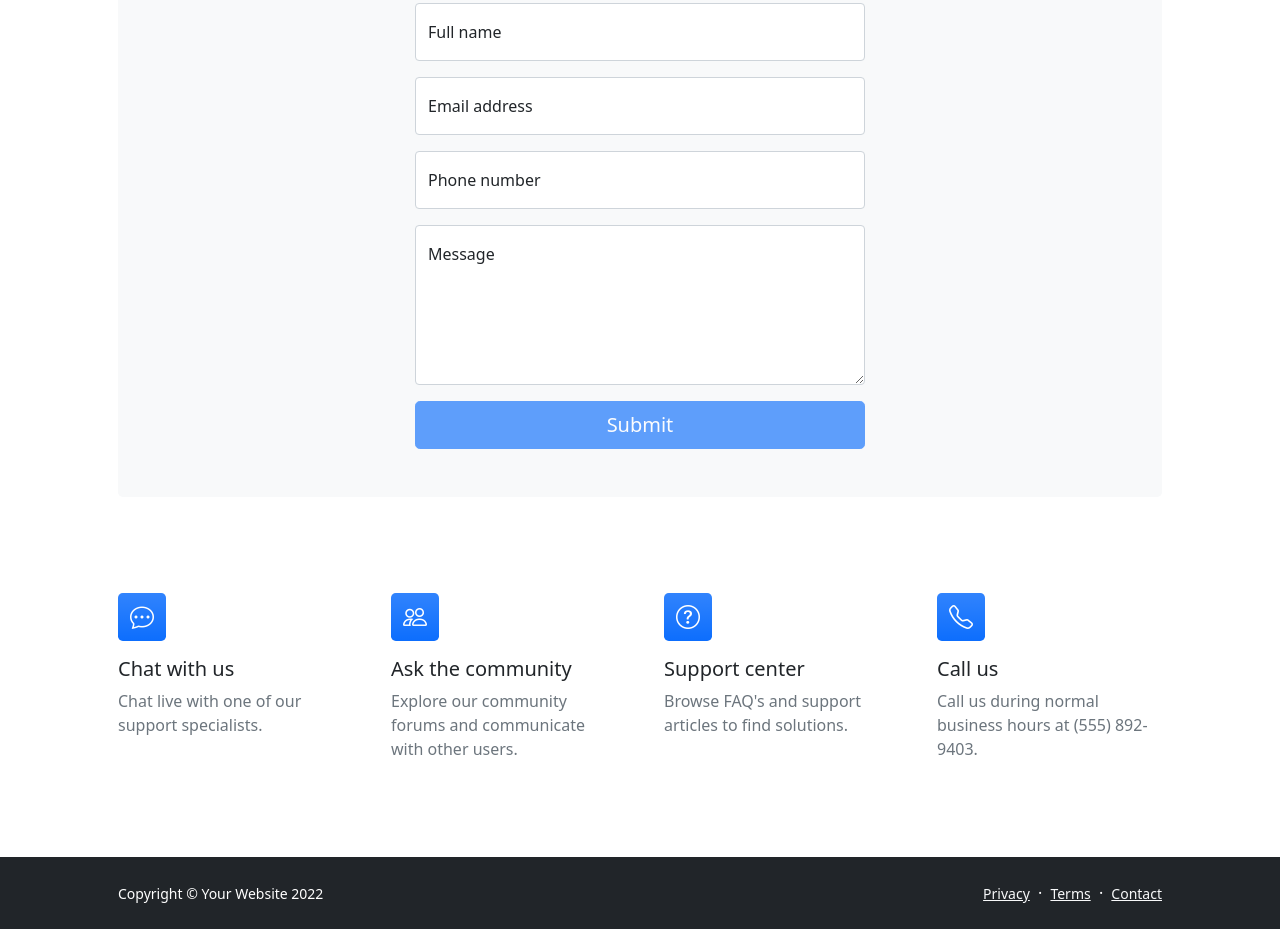
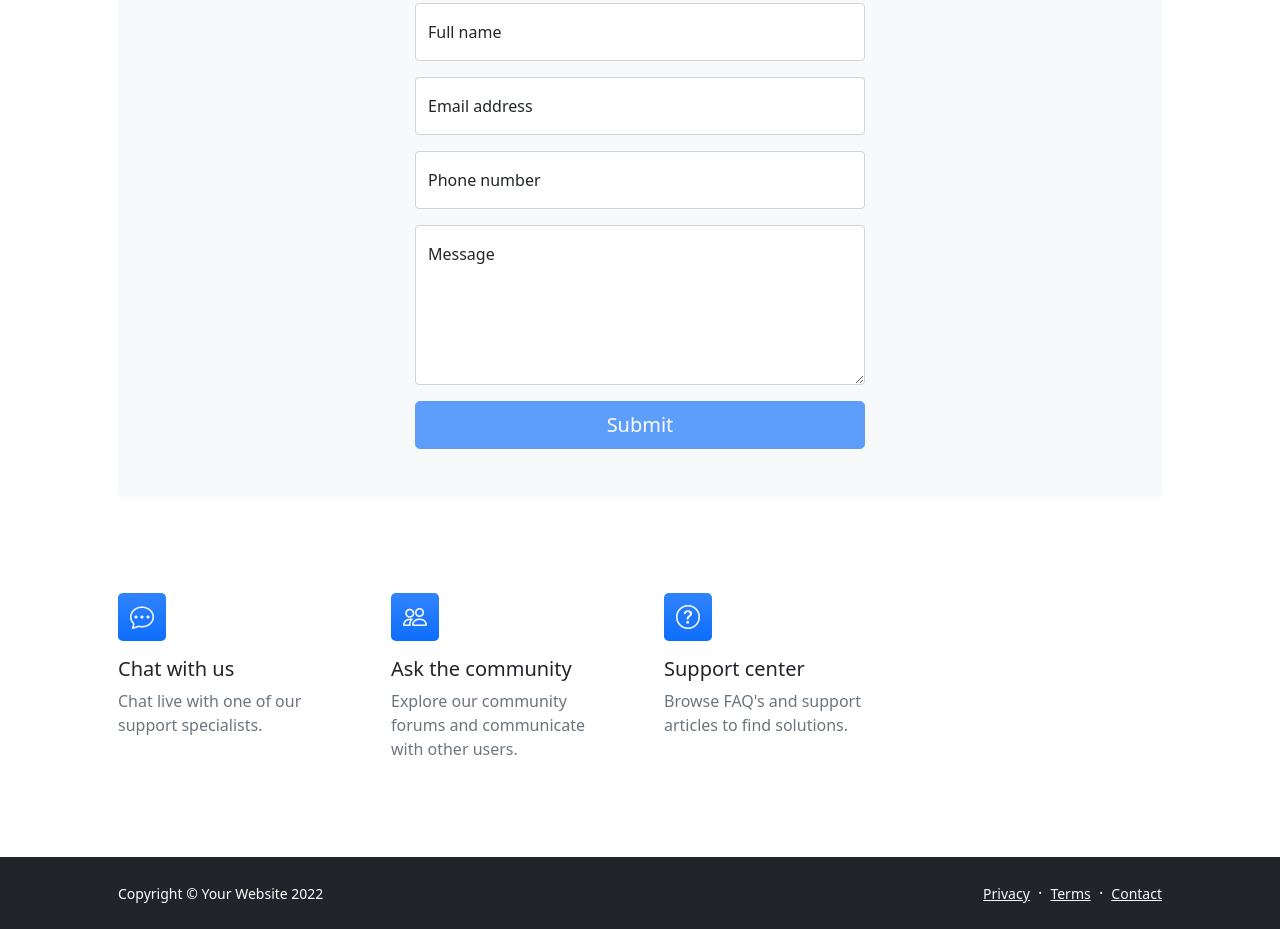
Before and after one commit to joanna9m/github_training, a plain HTML site: page contact.html in a window 1280 px wide. Shown: the part 347-1276 px from the top of the page. Drawn offline with nearby package versions, Linux system fonts and the light colour scheme.

Commit message:
刪除欄位

```diff
--- a/contact.html
+++ b/contact.html
@@ -130,11 +130,6 @@
                             <div class="h5">Support center</div>
                             <p class="text-muted mb-0">Browse FAQ's and support articles to find solutions.</p>
                         </div>
-                        <div class="col">
-                            <div class="feature bg-primary bg-gradient text-white rounded-3 mb-3"><i class="bi bi-telephone"></i></div>
-                            <div class="h5">Call us</div>
-                            <p class="text-muted mb-0">Call us during normal business hours at (555) 892-9403.</p>
-                        </div>
                     </div>
                 </div>
             </section>
```
